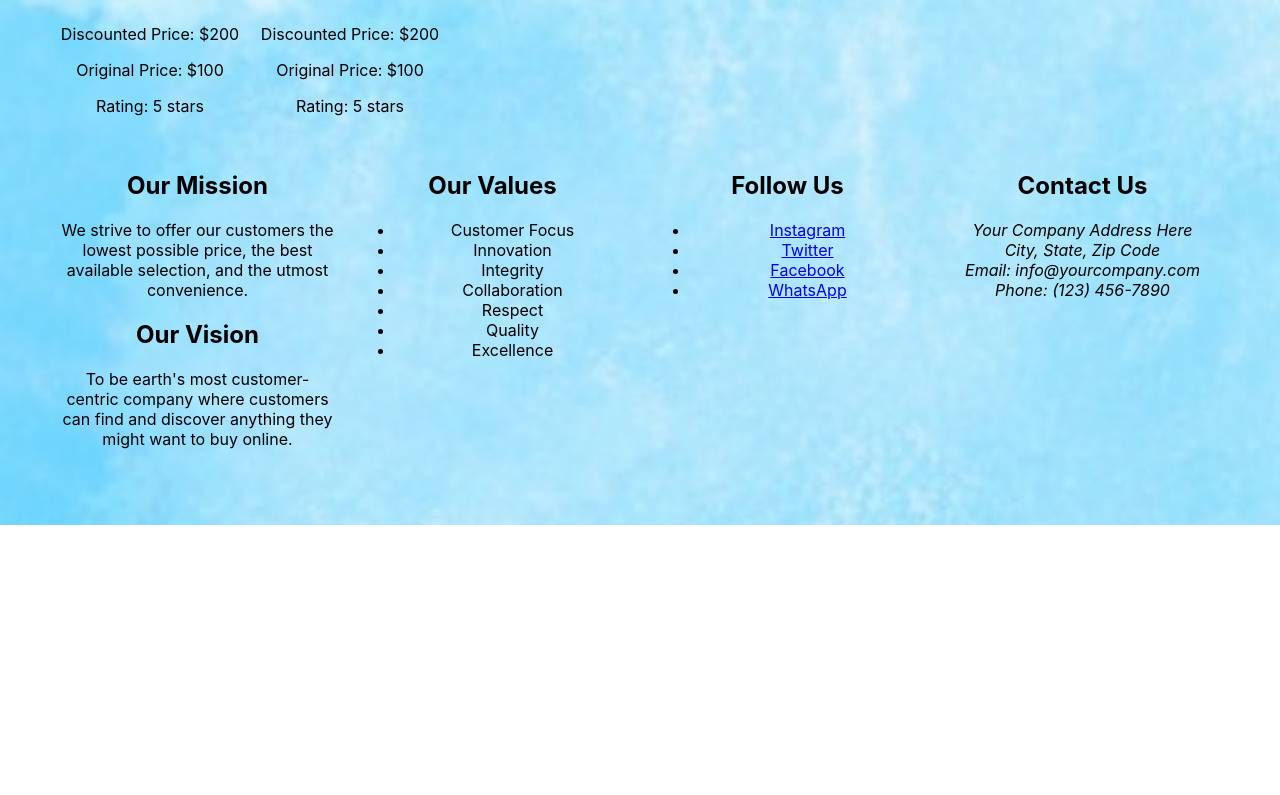
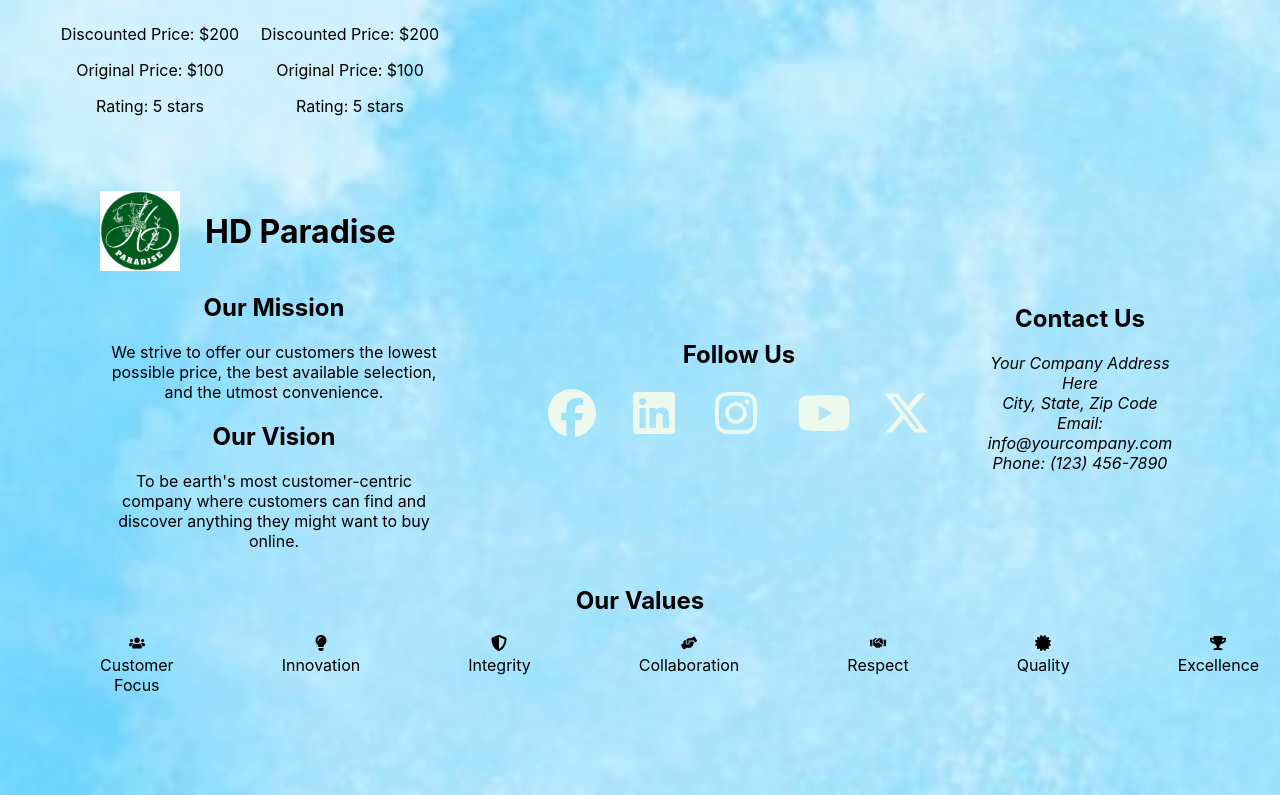
Before and after one commit to eppakayalanaresh08/paradisewebsite, a React (Create React App) app: page /AllProducts in a window 1280 px wide. Shown: the part 1396-2191 px from the top of the page. Before the commit the page ends 1921 px from the top, so only its background shows below. Built offline with nearby package versions, Linux system fonts and the light colour scheme.

Commit message:
vamshi11

```diff
--- a/package.json
+++ b/package.json
@@ -3,11 +3,15 @@
   "version": "0.1.0",
   "private": true,
   "dependencies": {
+    "@fortawesome/free-brands-svg-icons": "^6.5.2",
+    "@fortawesome/free-solid-svg-icons": "^6.5.2",
+    "@fortawesome/react-fontawesome": "^0.2.2",
     "@testing-library/jest-dom": "^5.17.0",
     "@testing-library/react": "^13.4.0",
     "@testing-library/user-event": "^13.5.0",
     "react": "^18.2.0",
     "react-dom": "^18.2.0",
+    "react-icons": "^5.2.1",
     "react-router-dom": "^6.23.0",
     "react-scripts": "^5.0.1",
     "react-slick": "^0.30.2",
--- a/src/components/Footer/index.css
+++ b/src/components/Footer/index.css
@@ -1,52 +1,43 @@
-.footer {
-    background-color: #f4f4f4;
-    padding: 20px 0;
-    text-align: center;
-    font-family: Arial, sans-serif;
-    color: #333;
+.footer-logo{
+  height: 80px;
+  width: 80px;
 }
+.facebook{
+  width: 45px;
+  height: 45px;
+}
+.icons-div{
+  display: flex;
+  flex-direction: column;
 
-  .footer-container {
+}
+.about-card{
   display: flex;
-    flex-wrap: wrap;
-    justify-content: space-around;
-    max-width: 1200px;
-    margin: 0 auto;
+  gap: 25px;
 }
-
-  .footer-container > div {
-    flex: 1 1 200px;
-    margin: 10px;
+.detail-div{
+  display: flex;
+  gap: 100px;
 }
-
-  .footer h2 {
-    color: #006400;
-    margin-bottom: 10px;
+.hadvalue-card{
+  display: flex;
+  gap: 108px;
 }
-
-  .footer p, .footer ul, .footer address {
-    margin: 0;
-    padding: 0;
-    line-height: 1.6;
+.about-card2{
+  width: 100%;
 }
-
-  .footer ul {
-    list-style: none;
+.about-container{
+  width: 34%;
 }
-
-  .footer ul li {
-    margin-bottom: 10px;
+.icons-div-card{
+  display: flex;
+  gap:40px;
 }
-
-  .footer ul li a {
-    color: #006400;
-    text-decoration: none;
+.contact-div2{
+  gap: 50px;
+  display: flex;
+  align-items: center;
 }
-
-  .footer ul li a:hover {
-    text-decoration: underline;
+.footer-container{
+  padding: 50px;
 }
-
-  .footer address {
-    white-space: pre;
-  }
--- a/src/components/Footer/index.js
+++ b/src/components/Footer/index.js
@@ -1,4 +1,8 @@
 import React from 'react'
+import Logo from '../../images/logo.jpg';
+import { FontAwesomeIcon } from '@fortawesome/react-fontawesome';
+import { faFacebook, faInstagram, faLinkedin, faYoutube, faXTwitter} from '@fortawesome/free-brands-svg-icons';
+import { FaUsers, FaLightbulb, FaShieldAlt, FaHandsHelping, FaHandshake, FaCertificate, FaTrophy } from 'react-icons/fa';
 import "./index.css"
 
 function Footer() {
@@ -6,34 +10,34 @@ function Footer() {
     <div>
     <footer>
       <div className="footer-container">
-        <div className="mission-vision">
+        <div className='mainclass-div'>
+          <div className='detail-div'>
+              <div className='about-container'>
+                <div className='about-card'>
+                  <img src={Logo} alt='hdlogo' className='footer-logo'/>
+                  <h1>HD Paradise</h1>
+                </div>
+                <div className='about-card2'>
                   <h2>Our Mission</h2>
                   <p>We strive to offer our customers the lowest possible price, the best available selection, and the utmost convenience.</p>
                   <h2>Our Vision</h2>
                   <p>To be earth's most customer-centric company where customers can find and discover anything they might want to buy online.</p>
                 </div>
-        <div className="values">
-          <h2>Our Values</h2>
-          <ul>
-            <li>Customer Focus</li>
-            <li>Innovation</li>
-            <li>Integrity</li>
-            <li>Collaboration</li>
-            <li>Respect</li>
-            <li>Quality</li>
-            <li>Excellence</li>
-          </ul>
               </div>
-        <div className="social-media">
+              <div className='contact-div2'>
+                    <div className='icons-div'>
+                      <div>
                         <h2>Follow Us</h2>
-          <ul>
-            <li><a href="https://www.instagram.com" target="_blank" rel="noopener noreferrer">Instagram</a></li>
-            <li><a href="https://www.twitter.com" target="_blank" rel="noopener noreferrer">Twitter</a></li>
-            <li><a href="https://www.facebook.com" target="_blank" rel="noopener noreferrer">Facebook</a></li>
-            <li><a href="https://www.whatsapp.com" target="_blank" rel="noopener noreferrer">WhatsApp</a></li>
-          </ul>
                       </div>
-        <div className="address">
+                      <div className='icons-div-card'>
+                        <a href="https://facebook.com" className='facebook'><FontAwesomeIcon icon={faFacebook} size='3x' style={{ color: 'rgb(237, 249, 236)' }}/></a>
+                        <a href="https://twitter.com"><FontAwesomeIcon icon={faLinkedin}  size='3x' style={{ color: 'rgb(237, 249, 236)' }}/></a>
+                        <a href="https://instagram.com"><FontAwesomeIcon icon={faInstagram}  size='3x' style={{ color: 'rgb(237, 249, 236)' }}/></a>
+                        <a href="https://facebook.com" className='facebook'><FontAwesomeIcon icon={faYoutube} size='3x' style={{ color: 'rgb(237, 249, 236)' }}/></a>
+                        <a href="https://twitter.com"><FontAwesomeIcon icon={faXTwitter}  size='3x' style={{ color: 'rgb(237, 249, 236)' }}/></a>
+                      </div>
+                    </div>
+                    <div className='address-div'>
                       <h2>Contact Us</h2>
                       <address>
                         Your Company Address Here<br />
@@ -43,7 +47,35 @@ function Footer() {
                       </address>
                     </div>
               </div>
-
+          </div>
+          <div className='hdvalues'>
+            <h2>Our Values</h2>
+            <div className='hadvalue-card'>
+              <div>
+                <span><FaUsers/> Customer Focus</span>
+              </div>
+              <div>
+                <span><FaLightbulb/> Innovation</span>
+              </div>
+              <div>
+                <span><FaShieldAlt/> Integrity</span>
+              </div>
+              <div>
+                <span><FaHandsHelping/> Collaboration</span>
+              </div>
+              <div>
+                <span><FaHandshake/> Respect</span>
+              </div>
+              <div>
+                <span><FaCertificate/> Quality</span>
+              </div>
+              <div>
+                <span><FaTrophy/> Excellence</span>
+              </div>
+            </div>
+          </div>
+        </div>
+      </div>
     </footer>
     </div>
   )
```
Also changed, not shown: 1 other file (tests, documents, lock files or other folders). Lines whose indentation alone changed are shown as unchanged.
